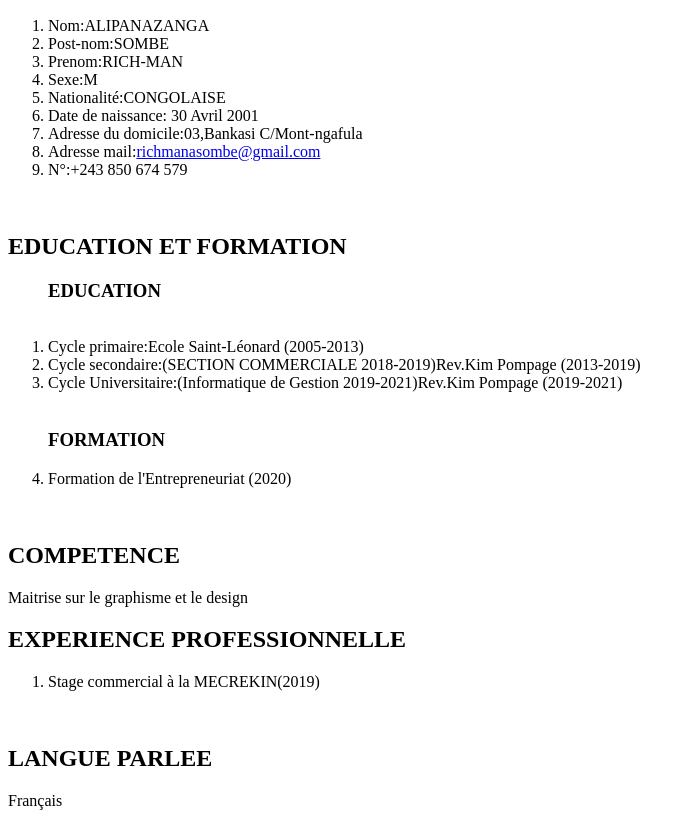
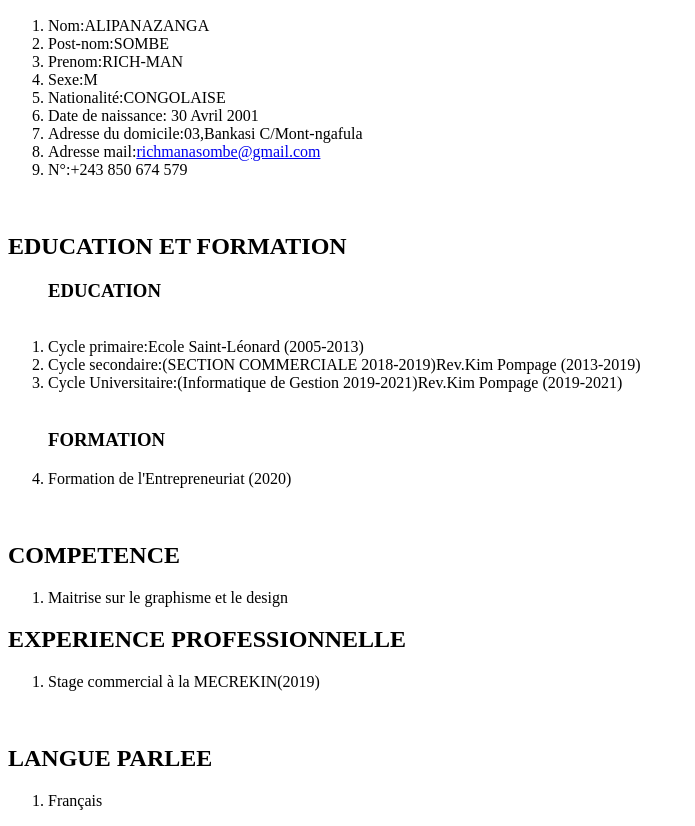
Before and after one commit to MCGENIUSALI/cv, a plain HTML site: page index.html in a window 1280 px wide. Shown: the part 110-936 px from the top of the page, without its empty margins (0-695 px from the left). Drawn offline with Linux system fonts and the light colour scheme.

```diff
--- a/index.html
+++ b/index.html
@@ -37,14 +37,18 @@
             </ol>
         <br>
         <h2>COMPETENCE</h2>
-                <p>Maitrise sur le graphisme et le design</p>
+            <ol>
+                <li>Maitrise sur le graphisme et le design</li>
+            </ol>
         <h2>EXPERIENCE PROFESSIONNELLE</h2>
             <ol>
                 <li>Stage commercial à la MECREKIN(2019)</li>
             </ol>
         <br>
         <h2>LANGUE PARLEE</h2>
-                <p>Français</p>
+        <ol>
+            <li>Français</li>
+        </ol>
     </section>
 </body>
 </html>
```
Also changed, not shown: 1 other file.
